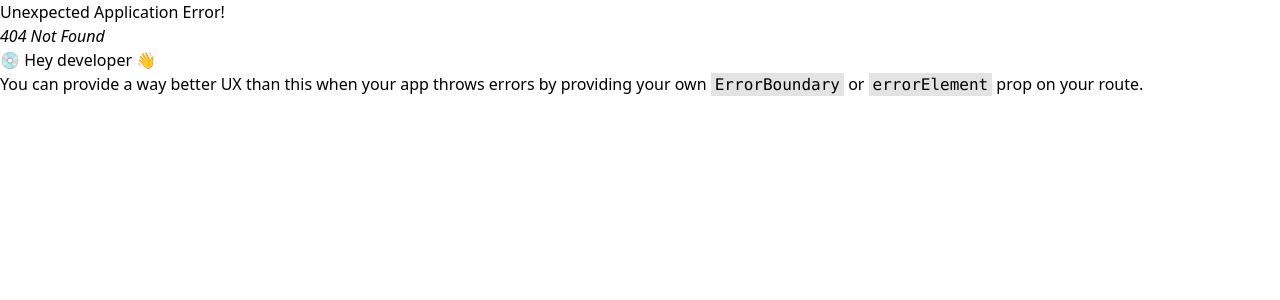
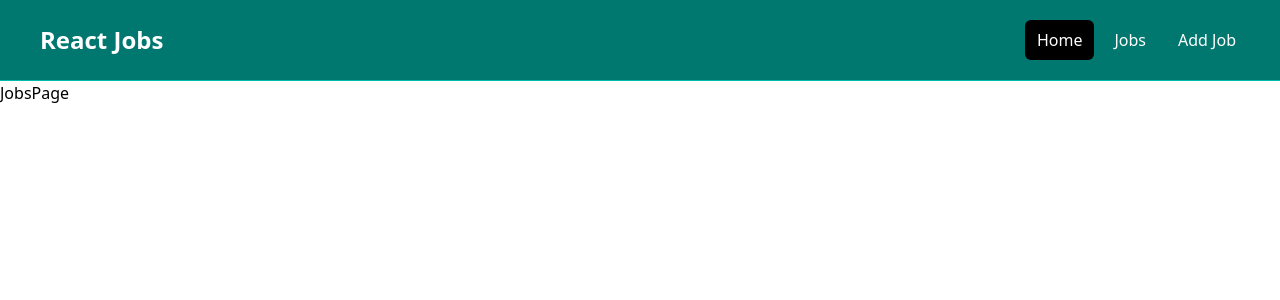
Before and after one commit to AmaduKamara/job-portal, a React (Vite) app: page /jobs in a window 1280 px wide. Before the commit this address had no page. Shown: the top 300 px of the page. Built offline with nearby package versions, Linux system fonts and the light colour scheme.

Commit message:
Create Jobs page and add Link to navbar links, linking to all pages

```diff
--- a/src/App.jsx
+++ b/src/App.jsx
@@ -6,11 +6,13 @@
 } from "react-router-dom";
 import HomePage from "./pages/HomePage";
 import MainLayout from "./layout/MainLayout";
+import JobsPage from "./pages/JobsPage";
 
 const router = createBrowserRouter(
   createRoutesFromElements(
     <Route path='/' element={<MainLayout />}>
       <Route index element={<HomePage />} />
+      <Route path='/jobs' element={<JobsPage />} />
     </Route>
   )
 );
--- a/src/components/Navbar.jsx
+++ b/src/components/Navbar.jsx
@@ -1,4 +1,4 @@
-import React from "react";
+import { Link } from "react-router-dom";
 
 const Navbar = () => {
   return (
@@ -7,34 +7,31 @@
         <div className='flex h-20 items-center justify-between'>
           <div className='flex flex-1 items-center justify-center md:items-stretch md:justify-start'>
             {/* <!-- Logo --> */}
-            <a
-              className='flex flex-shrink-0 items-center mr-4'
-              href='/index.html'
-            >
+            <Link className='flex flex-shrink-0 items-center mr-4' to='/'>
               <span className='hidden md:block text-white text-2xl font-bold ml-2'>
                 React Jobs
               </span>
-            </a>
+            </Link>
             <div className='md:ml-auto'>
               <div className='flex space-x-2'>
-                <a
-                  href='/index.html'
+                <Link
+                  to='/'
                   className='text-white bg-black hover:bg-gray-900 hover:text-white rounded-md px-3 py-2'
                 >
                   Home
-                </a>
-                <a
-                  href='/jobs.html'
+                </Link>
+                <Link
+                  to='/jobs'
                   className='text-white hover:bg-gray-900 hover:text-white rounded-md px-3 py-2'
                 >
                   Jobs
-                </a>
-                <a
-                  href='/add-job.html'
+                </Link>
+                <Link
+                  to='/add-job'
                   className='text-white hover:bg-gray-900 hover:text-white rounded-md px-3 py-2'
                 >
                   Add Job
-                </a>
+                </Link>
               </div>
             </div>
           </div>
--- /dev/null
+++ b/src/pages/JobsPage.jsx
@@ -0,0 +1,9 @@
+import React from 'react'
+
+const JobsPage = () => {
+  return (
+    <div>JobsPage</div>
+  )
+}
+
+export default JobsPage
```
